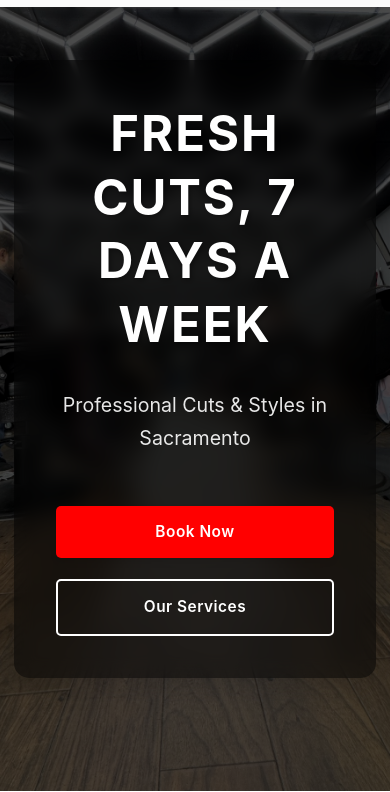
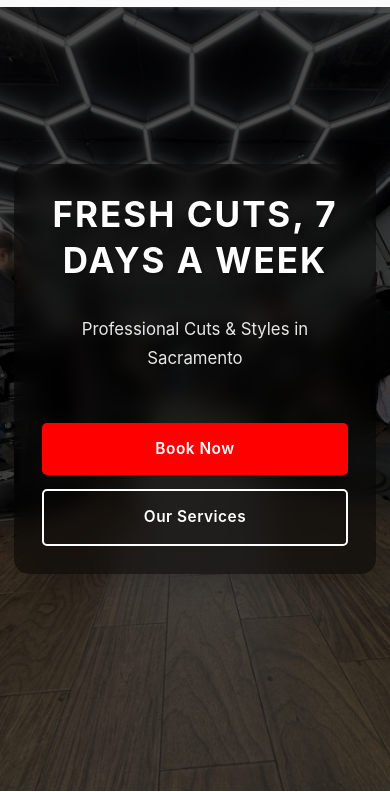
Before and after one commit to MarkTheCoderShark/tays-barbershop, a website: page index.html in a window 390 px wide. Shown: the part 53-845 px from the top of the page. Drawn offline with Linux system fonts and the light colour scheme; some packages are replaced by stand-ins of ours; files whose address does not match are found by name.

Commit message:
Fix hero section for mobile devices

```diff
--- a/css/components.css
+++ b/css/components.css
@@ -125,6 +125,38 @@
 .cta-buttons .btn:hover {
     transform: translateY(-2px);
     box-shadow: 0 5px 15px rgba(0, 0, 0, 0.2);
+}
+
+/* Mobile styles for hero section */
+@media (max-width: 768px) {
+    .hero {
+        background-attachment: scroll;
+        background-position: center;
+    }
+
+    .hero-content {
+        padding: 2rem;
+        margin: 0 1rem;
+        width: calc(100% - 2rem);
+    }
+
+    .hero-content h1 {
+        font-size: 2.5rem;
+    }
+
+    .hero-content p {
+        font-size: 1.2rem;
+    }
+
+    .cta-buttons {
+        flex-direction: column;
+        gap: 1rem;
+    }
+
+    .cta-buttons .btn {
+        width: 100%;
+        min-width: auto;
+    }
 }
 
 /* Services Section */
```
